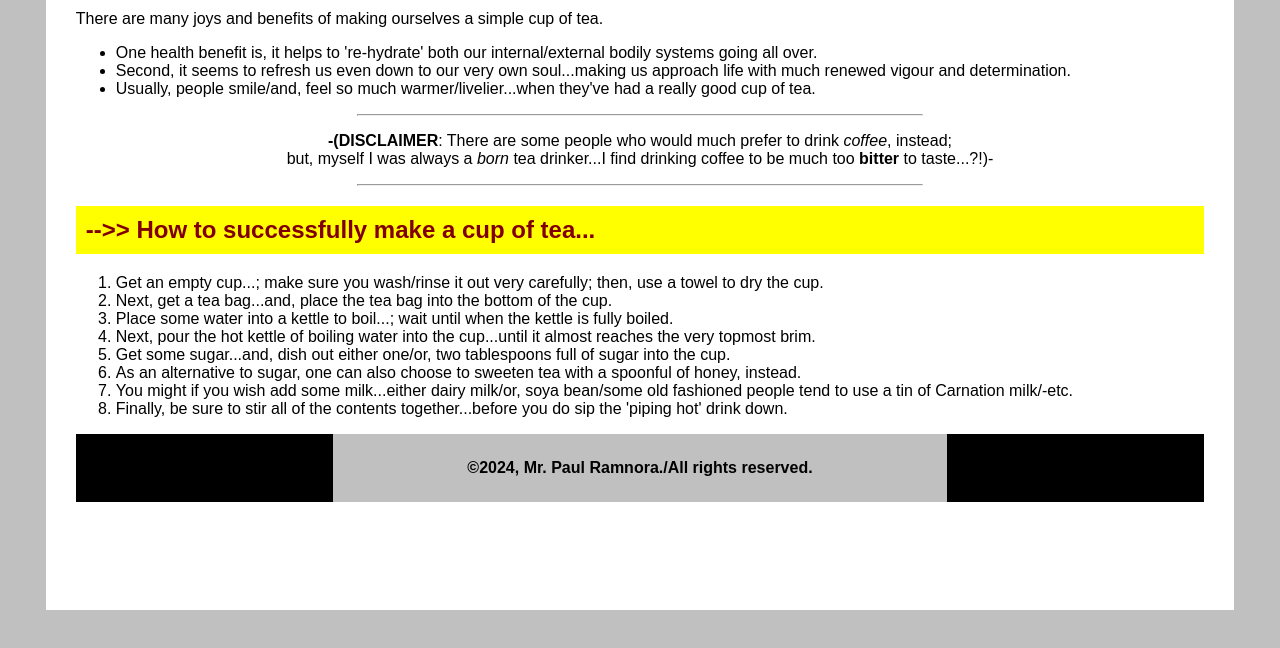
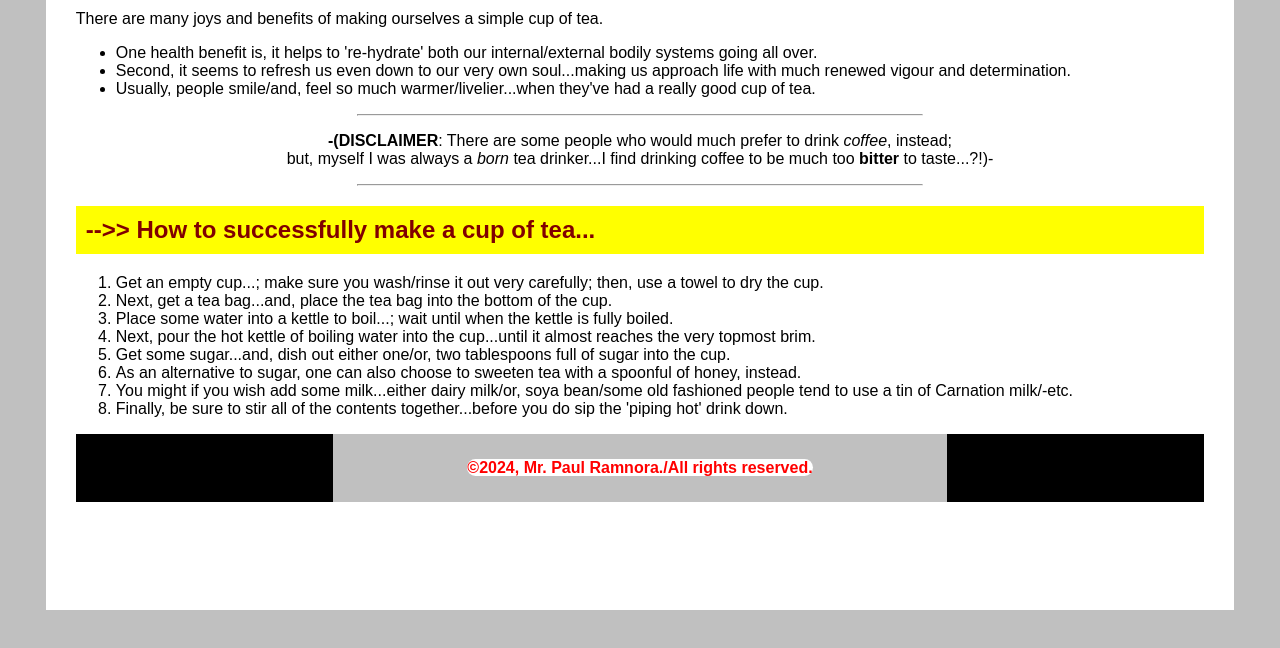
Before and after one commit to pramnora/code-institute, a plain HTML site: page day3.html in a window 1280 px wide. Shown: the part 144-792 px from the top of the page. Drawn offline with Linux system fonts and the light colour scheme.

Commit message:
Update day3.html
Added style rule: idFooterInner

```diff
--- a/day3.html
+++ b/day3.html
@@ -12,6 +12,7 @@
   #idCopyrightMessage{background-color:silver;color:black;font-weight:bold;text-align:center;width:50%;margin:auto;padding:25px;}
   p#idDisclaimer{text-align:center;}
   hr{width:50%;}
+  #idFooterInner{background-color:white;color:red;border-radius:25px;}
  </style>
  <body>
   <h1>--&gt;&gt; Discussing the very important benefits of tea</h1>
@@ -38,7 +39,9 @@
   </ol>
   <footer>
    <p id="idCopyrightMessage">
-    &copy;2024, Mr. Paul Ramnora./All rights reserved.
+    <span id="idFooterInner">
+     &copy;2024, Mr. Paul Ramnora./All rights reserved.
+    </span>
    </p>
   </footer>
  </body>
```
